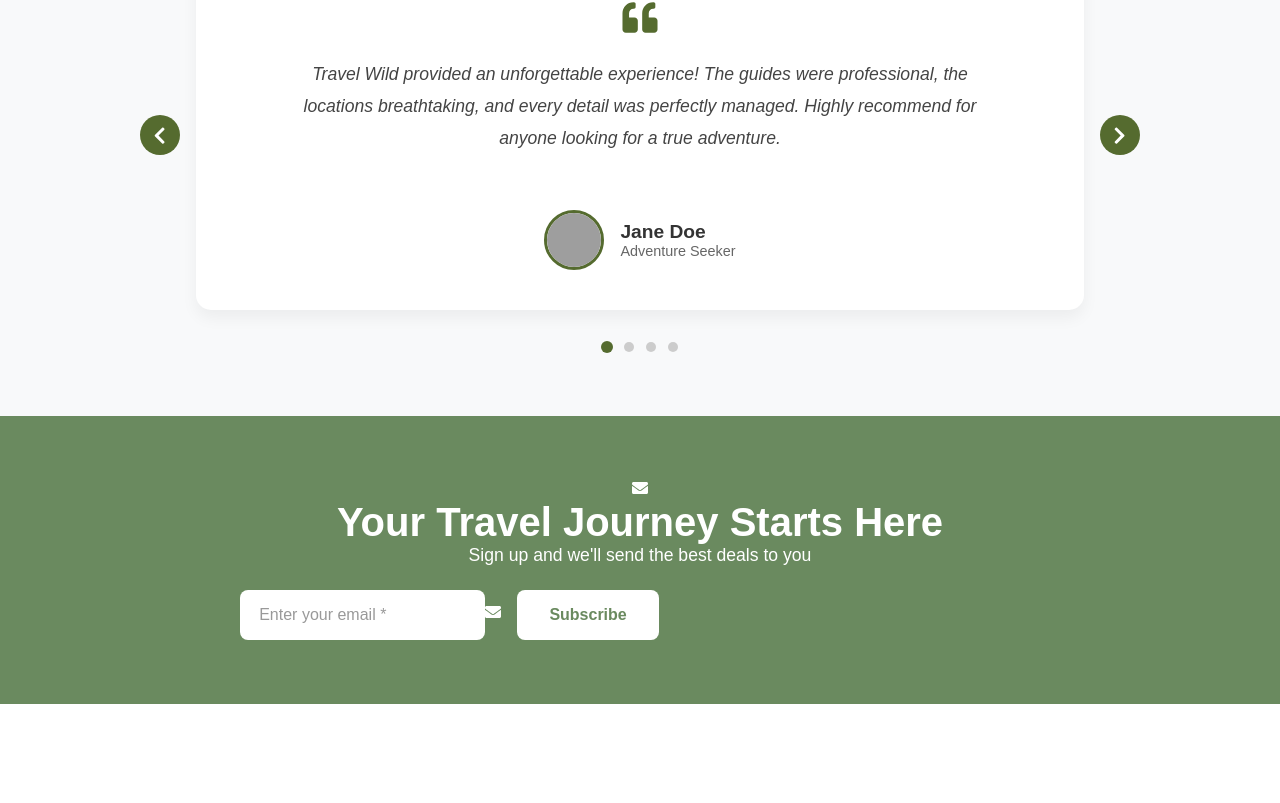
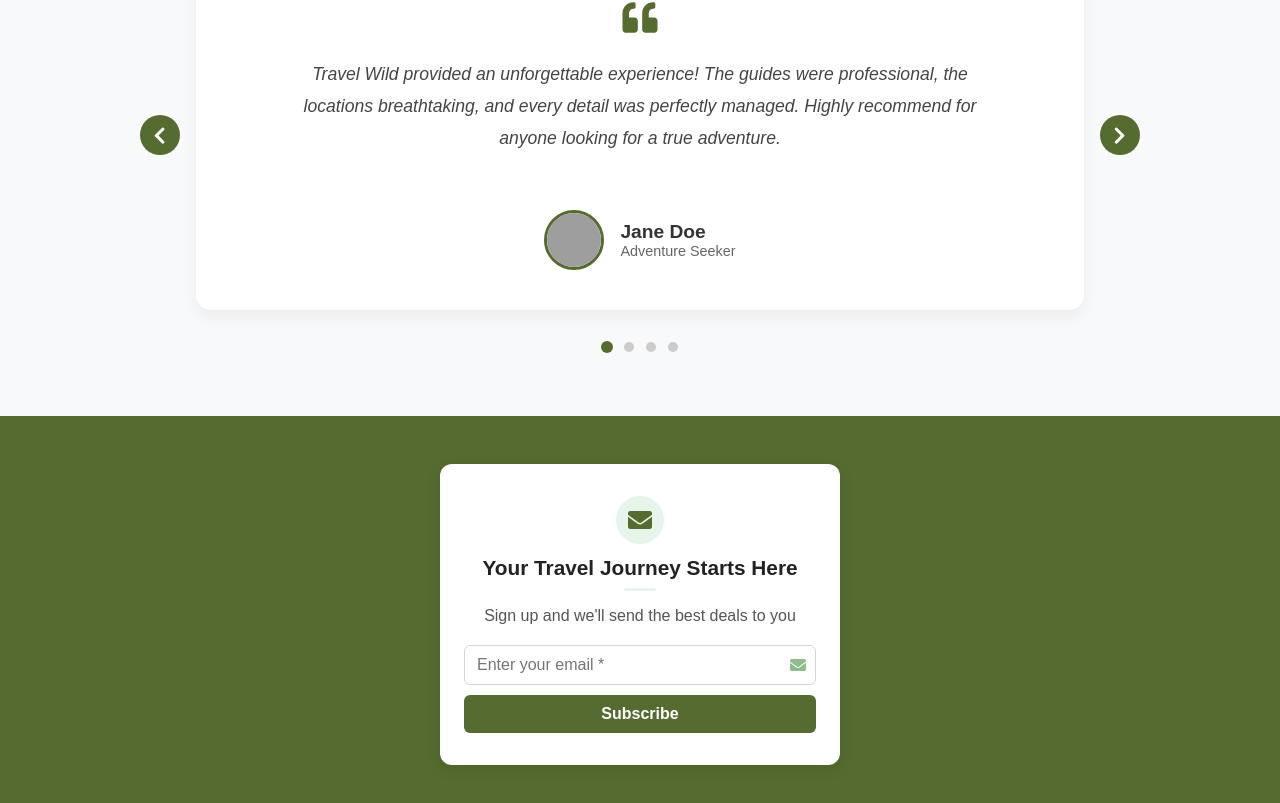
Before and after one commit to madhankumar1192000/frontend, a React (Vite) app: page / in a window 1280 px wide. Shown: the part 5589-6392 px from the top of the page. Before the commit the page ends 6293 px from the top, so only its background shows below. Built offline with nearby package versions, Linux system fonts and the light colour scheme; grey boxes are pictures that could not be loaded.

Commit message:
Email subsciption ui added

```diff
--- a/src/components/EmailSubscribe/EmailSubscribe.module.css
+++ b/src/components/EmailSubscribe/EmailSubscribe.module.css
@@ -1,99 +1,121 @@
 .subscribeSection {
-  background-color: #6a8a5f; /* Green background from the image */
-  padding: 4rem 2rem;
-  text-align: center;
-  color: #fff;
+  background: #556b2f;
+  padding: 48px 16px;
+  display: flex;
+  justify-content: center;
+  align-items: center;
 }
 
 .container {
-  max-width: 800px;
-  margin: 0 auto;
+  background: #fff;
+  border-radius: 12px;
+  box-shadow: 0 4px 16px rgba(0, 0, 0, 0.08);
+  max-width: 400px;
+  width: 100%;
+  padding: 32px 24px;
+  text-align: center;
 }
 
-.content {
+.iconWrapper {
+  background: #e6f4ea;
+  border-radius: 50%;
+  width: 48px;
+  height: 48px;
   display: flex;
-  flex-direction: column;
   align-items: center;
-  gap: 1.5rem;
+  justify-content: center;
+  margin: 0 auto 12px auto;
+}
+
+.emailIcon {
+  color: #556b2f;
+  font-size: 1.5rem;
 }
 
 .heading {
-  font-size: 2.5rem;
+  font-size: 1.3rem;
   font-weight: 700;
-  margin: 0;
+  color: #222;
+  margin-bottom: 8px;
+}
+
+.divider {
+  width: 32px;
+  height: 3px;
+  background: #e6f4ea;
+  border-radius: 2px;
+  margin: 0 auto 16px auto;
 }
 
 .subHeading {
-  font-size: 1.1rem;
-  font-weight: 400;
-  margin: 0;
+  font-size: 1rem;
+  color: #555;
+  margin-bottom: 20px;
 }
 
 .subscribeForm {
   display: flex;
-  gap: 1rem;
+  flex-direction: column;
+  gap: 10px;
+  align-items: stretch;
+}
+
+.inputWrapper {
+  position: relative;
   width: 100%;
-  max-width: 500px;
-  margin-top: 1.5rem;
 }
 
 .emailInput {
-  flex-grow: 1;
-  padding: 1rem 1.2rem;
-  border: none;
-  border-radius: 8px;
+  width: 100%;
+  padding: 10px 36px 10px 12px;
+  border: 1px solid #d1d5db;
+  border-radius: 6px;
   font-size: 1rem;
   outline: none;
-  color: #333;
+  transition: border-color 0.2s;
 }
 
-.emailInput::placeholder {
-  color: #999;
+.emailInput:focus {
+  border-color: #556b2f;
+}
+
+.inputIcon {
+  position: absolute;
+  right: 10px;
+  top: 50%;
+  transform: translateY(-50%);
+  color: #8fbc8f;
+  font-size: 1rem;
+  pointer-events: none;
 }
 
 .subscribeButton {
-  background-color: #fff;
-  color: #6a8a5f;
-  padding: 1rem 2rem;
+  background: #556b2f;
+  color: #fff;
   border: none;
-  border-radius: 8px;
+  border-radius: 6px;
+  padding: 10px 0;
   font-size: 1rem;
   font-weight: 600;
   cursor: pointer;
-  transition: background-color 0.3s ease, color 0.3s ease;
+  transition: background 0.2s;
 }
 
 .subscribeButton:hover {
-  background-color: #f0f0f0;
-  color: #556b2f;
+  background: #8fbc8f;
+  color: #222;
 }
 
-@media (max-width: 768px) {
-  .subscribeSection {
-    padding: 3rem 1.5rem;
+/* Mobile responsiveness */
+@media (max-width: 600px) {
+  .container {
+    padding: 16px 6px;
+    max-width: 100%;
   }
   .heading {
-    font-size: 2rem;
+    font-size: 1.1rem;
   }
   .subHeading {
-    font-size: 1rem;
-  }
-  .subscribeForm {
-    flex-direction: column;
-    gap: 0.75rem;
-  }
-  .emailInput,
-  .subscribeButton {
-    width: 100%;
+    font-size: 0.95rem;
   }
 }
-
-@media (max-width: 480px) {
-  .heading {
-    font-size: 1.8rem;
-  }
-  .emailInput,
-  .subscribeButton {
-    padding: 0.8rem 1rem;
-  }
-}
--- a/src/components/EmailSubscribe/EmailSubscribe.tsx
+++ b/src/components/EmailSubscribe/EmailSubscribe.tsx
@@ -1,27 +1,35 @@
-import React from 'react';
-import styles from './EmailSubscribe.module.css';
-import { FaEnvelope } from 'react-icons/fa';
+import React from "react";
+import styles from "./EmailSubscribe.module.css";
+import { FaEnvelope } from "react-icons/fa";
 
 const EmailSubscribe: React.FC = () => {
   return (
     <section className={styles.subscribeSection}>
       <div className={styles.container}>
         <div className={styles.iconWrapper}>
-          <FaEnvelope className={styles.emailIcon} />
+          <FaEnvelope className={styles.emailIcon} aria-label="Envelope Icon" />
         </div>
         <h2 className={styles.heading}>Your Travel Journey Starts Here</h2>
-        <p className={styles.subHeading}>Sign up and we'll send the best deals to you</p>
-        <div className={styles.subscribeForm}>
+        <div className={styles.divider}></div>
+        <p className={styles.subHeading}>
+          Sign up and we'll send the best deals to you
+        </p>
+        <form className={styles.subscribeForm} autoComplete="off">
           <div className={styles.inputWrapper}>
             <input
               type="email"
               placeholder="Enter your email *"
               className={styles.emailInput}
+              autoComplete="email"
+              aria-label="Email address"
+              required
             />
             <FaEnvelope className={styles.inputIcon} />
           </div>
-          <button className={styles.subscribeButton}>Subscribe</button>
-        </div>
+          <button type="submit" className={styles.subscribeButton}>
+            Subscribe
+          </button>
+        </form>
       </div>
     </section>
   );
```
